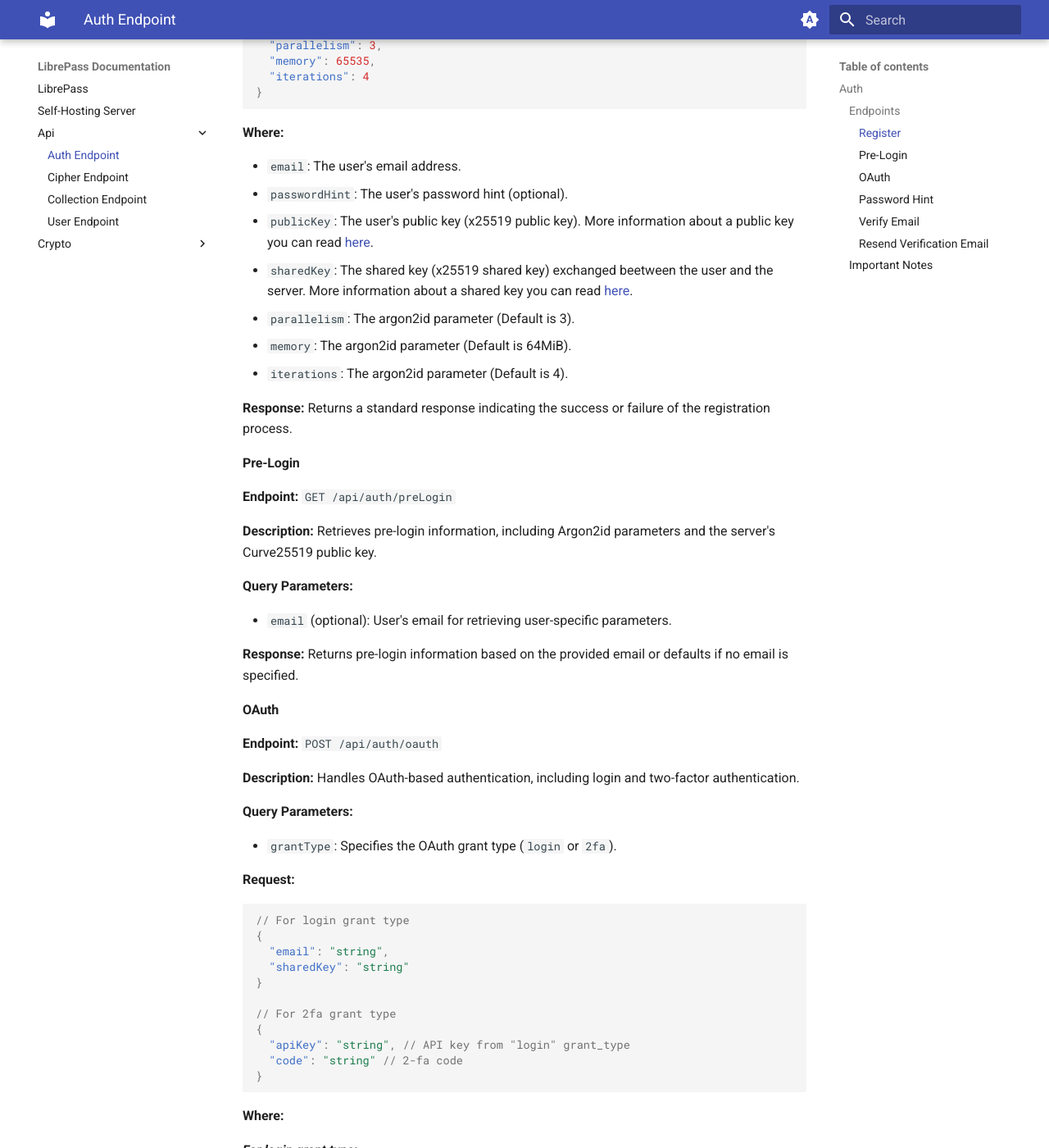
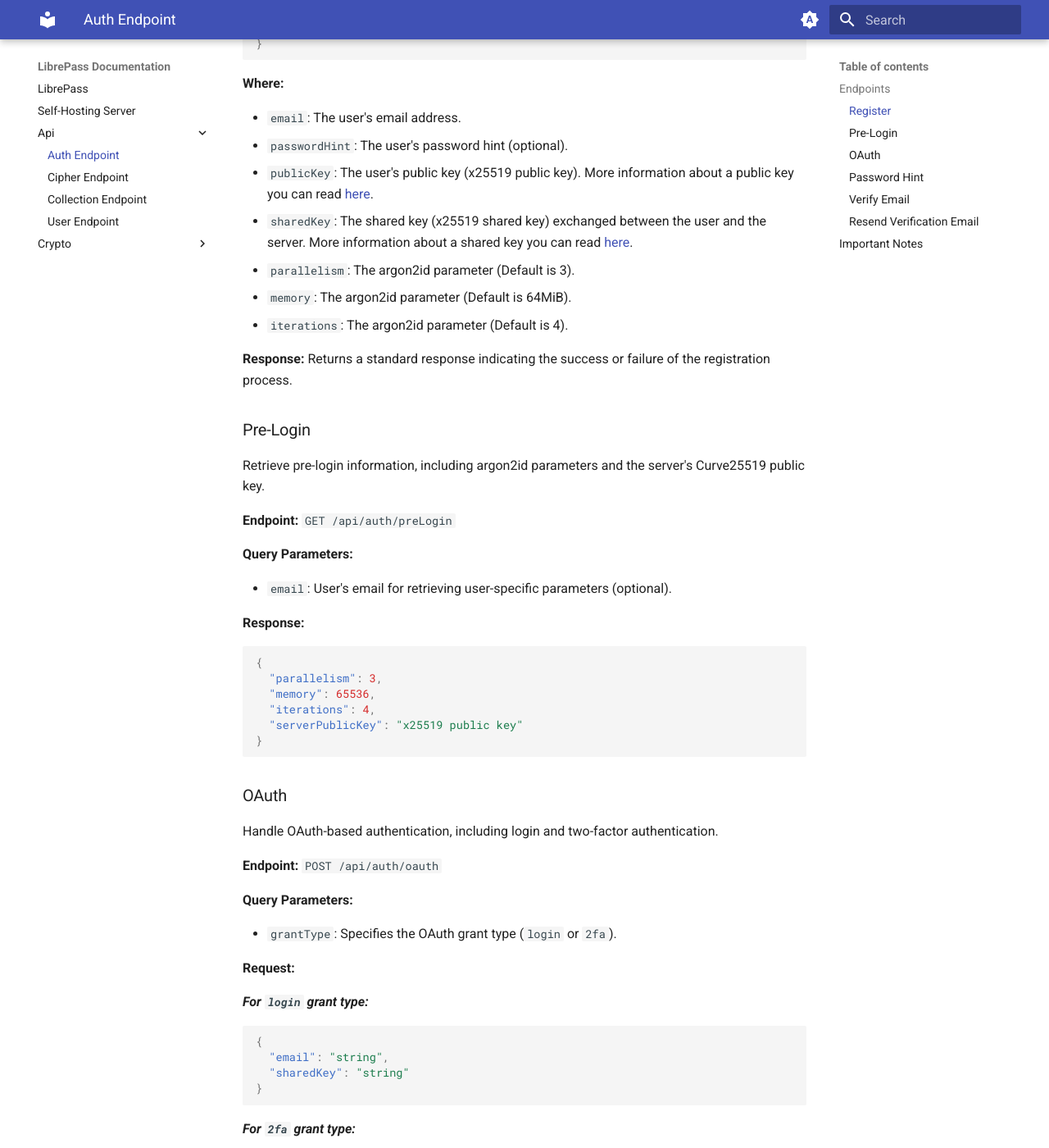
Before and after one commit to LibrePass/LibrePass-Docs, an MkDocs documentation site: the page built from docs/api/auth.md, in a window 1280 px wide and 1400 px high, scrolled down 637 px. Shown: the whole window at 82% size. Built offline with MkDocs 1.6.1 and Material for MkDocs 9.7.7, drawn with Linux system fonts in a browser that asks for light colours; some of the changed text lies outside the part shown.

Commit message:
Refactor

````diff
--- a/docs/api/auth.md
+++ b/docs/api/auth.md
@@ -1,16 +1,16 @@
 # Auth Endpoint
 
-## Auth
+The `Auth` endpoint is designed to handle user authentication-related actions for the LibrePass application.
+This includes user registration, login, two-factor authentication, password hint requests, email verification,
+and other related functionalities.
 
-The `Auth` endpoint is designed to handle user authentication-related actions for the LibrePass application. This includes user registration, login, two-factor authentication, password hint requests, email verification, and other related functionalities.
+## Endpoints
 
-### Endpoints
+### Register
 
-#### Register
+Create a new account and send a verification email.
 
 **Endpoint:** `POST /api/auth/register`
-
-**Description:** Allows users to register with the application, generating a verification token for email verification.
 
 **Request:**
 
@@ -31,30 +31,39 @@ The `Auth` endpoint is designed to handle user authentication-related actions fo
 - `email`: The user's email address.
 - `passwordHint`: The user's password hint (optional).
 - `publicKey`: The user's public key (x25519 public key). More information about a public key you can read [here](../crypto/cryptography.md#public-key).
-- `sharedKey`: The shared key (x25519 shared key) exchanged beetween the user and the server. More information about a shared key you can read [here](../crypto/cryptography.md#user-authentication).
+- `sharedKey`: The shared key (x25519 shared key) exchanged between the user and the server. More information about a shared key you can read [here](../crypto/cryptography.md#user-authentication).
 - `parallelism`: The argon2id parameter (Default is 3).
 - `memory`: The argon2id parameter (Default is 64MiB).
 - `iterations`: The argon2id parameter (Default is 4).
 
 **Response:** Returns a standard response indicating the success or failure of the registration process.
 
-#### Pre-Login
+### Pre-Login
+
+Retrieve pre-login information, including argon2id parameters and the server's Curve25519 public key.
 
 **Endpoint:** `GET /api/auth/preLogin`
 
-**Description:** Retrieves pre-login information, including Argon2id parameters and the server's Curve25519 public key.
-
 **Query Parameters:**
 
-- `email` (optional): User's email for retrieving user-specific parameters.
+- `email`: User's email for retrieving user-specific parameters (optional).
 
-**Response:** Returns pre-login information based on the provided email or defaults if no email is specified.
+**Response:**
 
-#### OAuth
+```json
+{
+  "parallelism": 3,
+  "memory": 65536,
+  "iterations": 4,
+  "serverPublicKey": "x25519 public key"
+}
+```
+
+### OAuth
+
+Handle OAuth-based authentication, including login and two-factor authentication.
 
 **Endpoint:** `POST /api/auth/oauth`
-
-**Description:** Handles OAuth-based authentication, including login and two-factor authentication.
 
 **Query Parameters:**
 
@@ -62,38 +71,43 @@ The `Auth` endpoint is designed to handle user authentication-related actions fo
 
 **Request:**
 
+***For `login` grant type:***
+
 ```json
-// For login grant type
 {
   "email": "string",
   "sharedKey": "string"
 }
+```
 
-// For 2fa grant type
+***For `2fa` grant type:***
+
+```json
 {
-  "apiKey": "string", // API key from "login" grant_type
-  "code": "string" // 2-fa code
+  "apiKey": "string",
+  "code": "string"
 }
 ```
 
 **Where:**
 
-***For login grant type:***
+***For `login` grant type:***
 
 - `email`: The user's email address.
 - `sharedKey`: The shared key (x25519 shared key) exchanged between the user and the server. More information about a shared key you can read [here](../crypto/cryptography.md#user-authentication).
 
-***For 2fa grant type:***
+***For `2fa` grant type:***
+
 - `apiKey`: The API key from "login" grant type. This key will be verified after successful 2fa code verification.
-- `code`: The current one-time password.
+- `code`: The current one-time password (2-fa code).
 
 **Response:** Returns a standard response indicating the success or failure of the OAuth authentication process.
 
-#### Password Hint
+### Password Hint
+
+Send a password hint to the user based on their email.
 
 **Endpoint:** `GET /api/auth/passwordHint`
-
-**Description:** Sends a password hint to the user based on their email.
 
 **Query Parameters:**
 
@@ -101,11 +115,11 @@ The `Auth` endpoint is designed to handle user authentication-related actions fo
 
 **Response:** Returns a standard response indicating the success or failure of sending the password hint.
 
-#### Verify Email
+### Verify Email
+
+Verify the user's email using a verification code. This link is included in verification email.
 
 **Endpoint:** `GET /api/auth/verifyEmail`
-
-**Description:** Verifies the user's email using a verification code. This link is included in verification email.
 
 **Query Parameters:**
 
@@ -114,11 +128,11 @@ The `Auth` endpoint is designed to handle user authentication-related actions fo
 
 **Response:** Redirects to a page with information about a correctly verified email address or returns failure of email verification.
 
-#### Resend Verification Email
+### Resend Verification Email
+
+Resend the email verification code to the user.
 
 **Endpoint:** `GET /api/auth/resendVerificationEmail`
-
-**Description:** Resends the email verification code to the user.
 
 **Query Parameters:**
 
@@ -126,6 +140,6 @@ The `Auth` endpoint is designed to handle user authentication-related actions fo
 
 **Response:** Returns a standard response indicating the success or failure of resending the verification email.
 
-### Important Notes
+## Important Notes
 
 - **Rate Limiting:** The endpoint is protected by rate limits.
````
Also changed, not shown: docs/api/cipher.md (+12 -14 lines), docs/api/collection.md (+53 -19 lines), docs/api/user.md (+17 -20 lines), docs/crypto/cipher.md (+4 -0 lines), docs/crypto/cryptography.md (+17 -8 lines).
